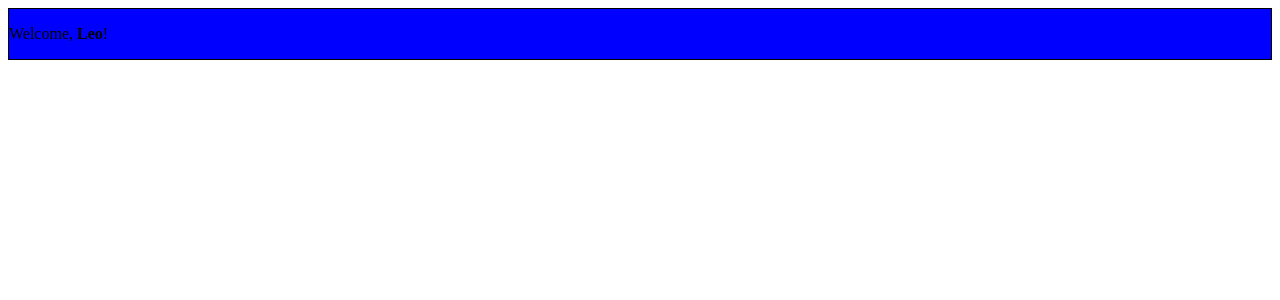
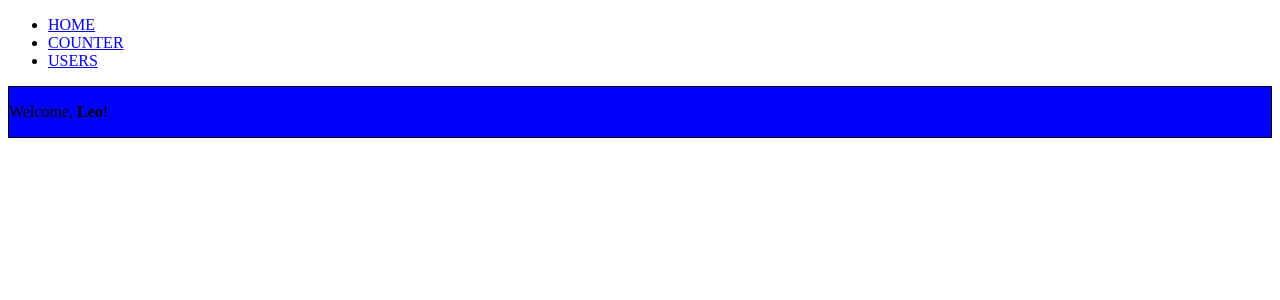
Before and after one commit to fleola/my-app, a React (Create React App) app in the folder components-new-app/: page / in a window 1280 px wide. Shown: the top 300 px of the page. Built offline with nearby package versions, Linux system fonts and the light colour scheme.

Commit message:
react-router-04

```diff
--- a/components-new-app/src/App.js
+++ b/components-new-app/src/App.js
@@ -1,15 +1,31 @@
 import React from "react";
 import { Welcome } from "./Welcome";
-import { Route, Routes } from "react-router-dom";
+import { Link, Route, Routes } from "react-router-dom";
 import { ClickCounter } from "./ClickCounter";
 import { ShowGithubUser } from "./ShowGithubUser";
 
 export function App() {
   return (
-    <Routes>
-      <Route path="/" element={<Welcome name="Leo" />} />
-      <Route path="/counter" element={<ClickCounter />} />
-      <Route path="/users/:username" element={<ShowGithubUser />} />
-    </Routes>
+    <>
+      <nav>
+        <ul>
+          <li>
+            <Link to="/">HOME</Link>
+          </li>
+          <li>
+            <Link to="/counter">COUNTER</Link>
+          </li>
+          <li>
+            <Link to="/users">USERS</Link>
+          </li>
+        </ul>
+      </nav>
+
+      <Routes>
+        <Route path="/" element={<Welcome name="Leo" />} />
+        <Route path="/counter" element={<ClickCounter />} />
+        <Route path="/users/:username" element={<ShowGithubUser />} />
+      </Routes>
+    </>
   );
 }
```
Also changed, not shown: 1 other file (tests, documents, lock files or other folders).
